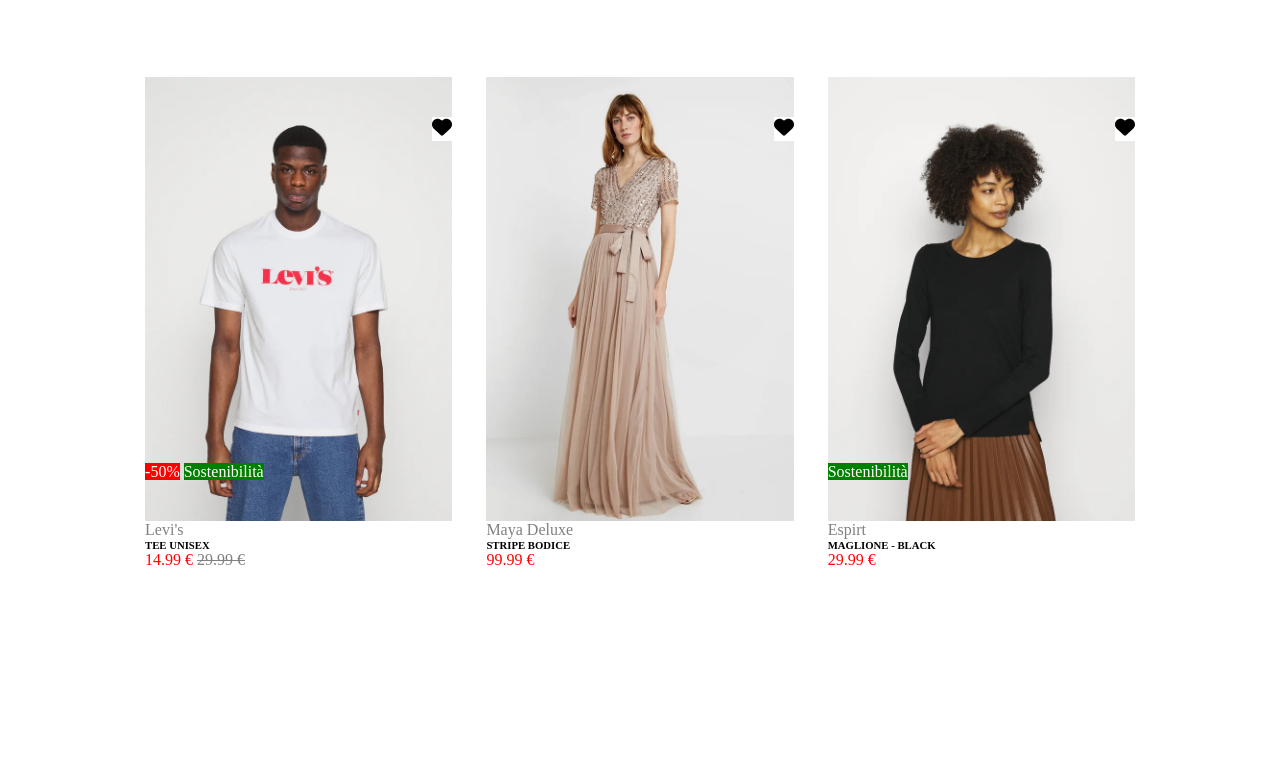
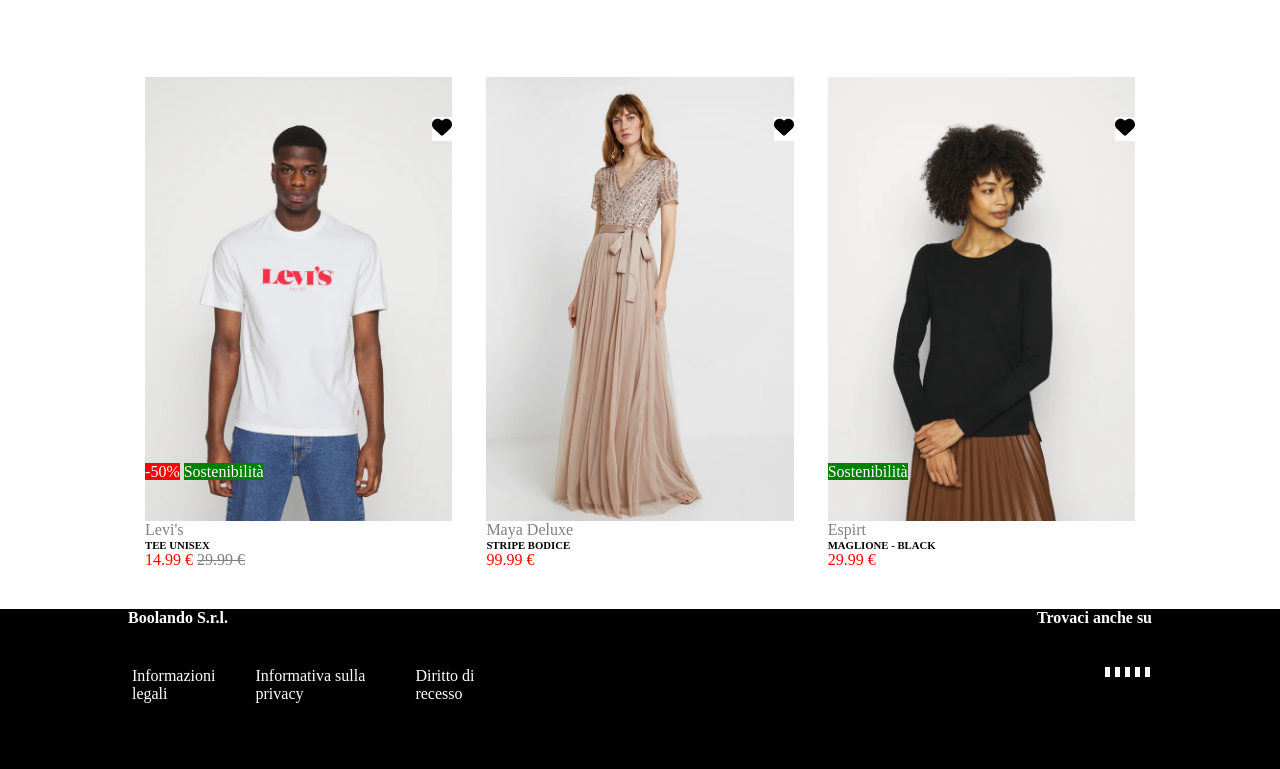
Before and after one commit to Giuliopanza/html-css-boolando, a plain HTML site: page index.html in a window 1280 px wide. Shown: the part 620-1389 px from the top of the page. Before the commit the page ends 1189 px from the top, so only its background shows below. Drawn offline with Linux system fonts and the light colour scheme.

Commit message:
create footer

```diff
--- a/css/style.css
+++ b/css/style.css
@@ -8,7 +8,7 @@
     display: flex;
 }
 
-.ul-1, .ul-2{
+.ul-1{
     list-style-type: none;
 }
 
@@ -108,6 +108,23 @@ main{
 .look:hover .img-1 {
     display: none;
 }
+
 .look:hover .img-1b {
     display: block;
 }
+
+footer{
+    background-color: black;
+    height: 20vh;
+}
+
+footer div{
+    justify-content: space-between;
+    color: white;
+    width: 80%;
+    margin: 5vh auto;
+}
+
+footer:first-child{
+    margin-top: 5vh;
+}
--- a/index.html
+++ b/index.html
@@ -15,7 +15,7 @@
               <li class="li-text">Bambini</li>
           </ul>
           <img id="logo" src="./img/img/boolean-logo.png" alt="logo">
-          <ul class="container ul-2">
+          <ul class="container ul-1">
               <li class="li-simbol"></li>
               <li class="li-simbol"></li>
               <li class="li-simbol"></li>
@@ -133,5 +133,25 @@
         </div>
         </section>
     </main>
+    <footer>
+        <div class="container">
+            <h4>Boolando S.r.l.</h4>
+            <strong>Trovaci anche su</strong>
+        </div>
+        <div class="container">
+            <ul class="container ul-1">
+                <li class="li-text">Informazioni legali</li>
+                <li class="li-text">Informativa sulla privacy</li>
+                <li class="li-text">Diritto di recesso</li>
+            </ul>
+            <ul class="container ul-1">
+                <li class="li-simbol"></li>
+                <li class="li-simbol"></li>
+                <li class="li-simbol"></li>
+                <li class="li-simbol"></li>
+                <li class="li-simbol"></li>
+            </ul>
+        </div>
+    </footer>
 </body>
 </html>
```
